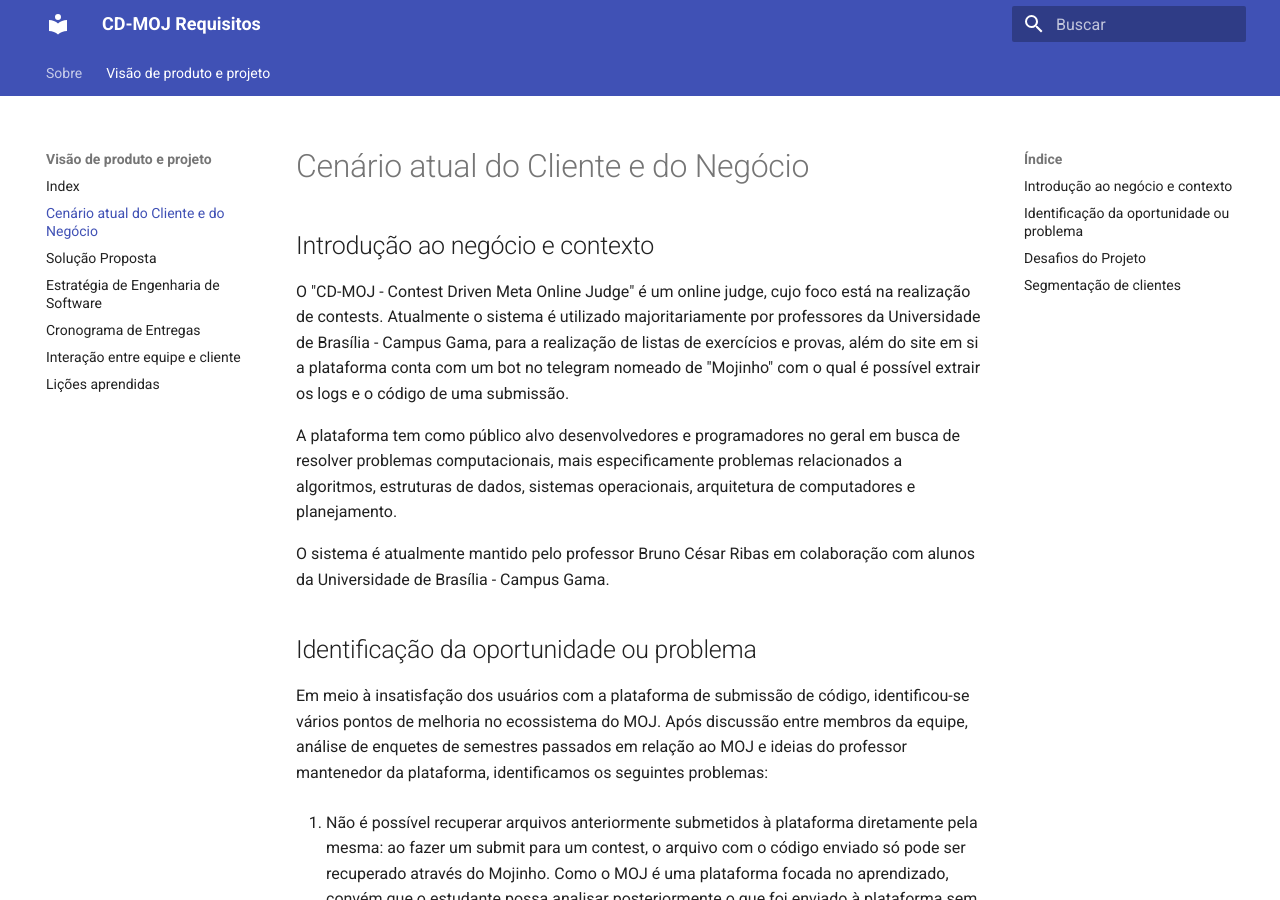
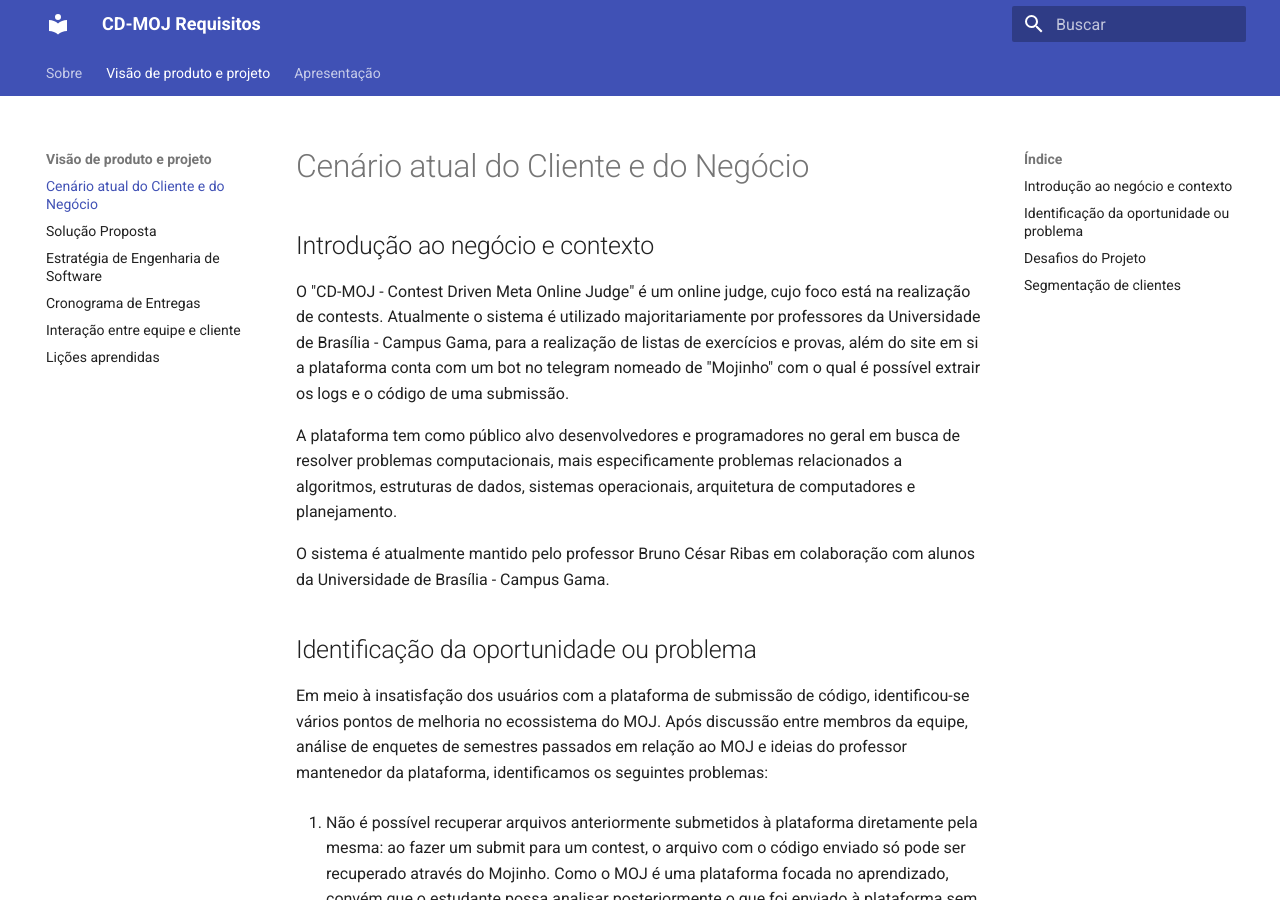
Before and after one commit to mdsreq-fga-unb/2024.2-T01-CD-MOJ, an MkDocs documentation site: the page built from docs/visao/Cenario.md, in a window 1280 px wide and 900 px high. Built offline with MkDocs 1.6.1 and Material for MkDocs 9.7.7, drawn with Linux system fonts in a browser that asks for light colours.

```diff
--- a/mkdocs.yml
+++ b/mkdocs.yml
@@ -4,13 +4,14 @@ nav:
   - "Sobre":
       - index.md
   - "Visão de produto e projeto":
-      - visao/index.md
       - visao/Cenario.md
       - visao/Solucao.md
       - visao/Estrategia.md
       - visao/Cronograma.md
       - visao/Equipe.md
       - visao/Licoes.md
+  - "Apresentação":
+      - Apresentacao.md
 
 theme:
   name: material
```
Also changed, not shown: docs/visao/Apresentacao.md (added).
